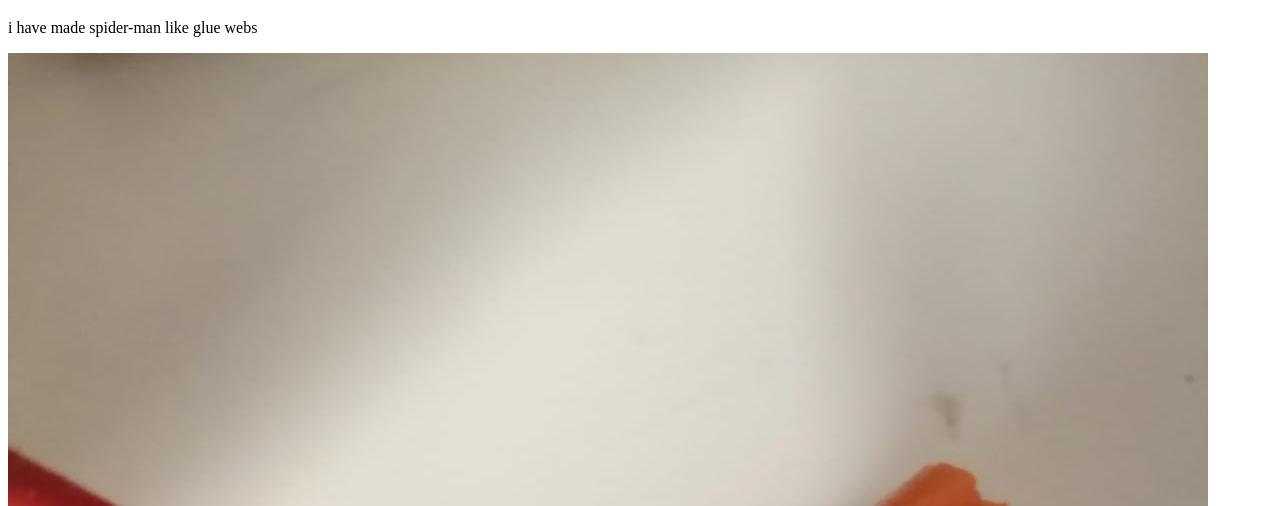
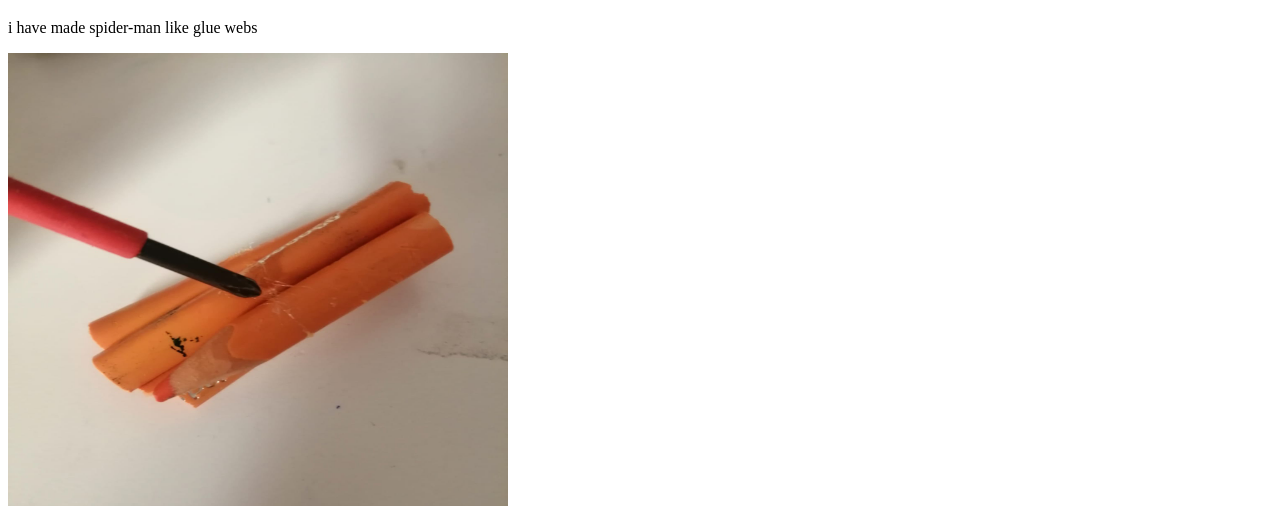
Before and after one commit to computerguybinary645/mywebsite, a plain HTML site: page physics.html in a window 1280 px wide. Shown: the part 393-899 px from the top of the page. Drawn offline with Linux system fonts and the light colour scheme.

Commit message:
better formatting 1

```diff
--- a/physics.html
+++ b/physics.html
@@ -16,6 +16,6 @@
     <p>here i put some stuff i found !</p>
     <h1>what i found</h1>
     <p>i have made spider-man like glue webs</p>
-    <img src="webimage.png.jpg" alt="image">
+    <img src="webimage.png.jpg" alt="image" width="500" height="500">
 </body>
 </html>
```
